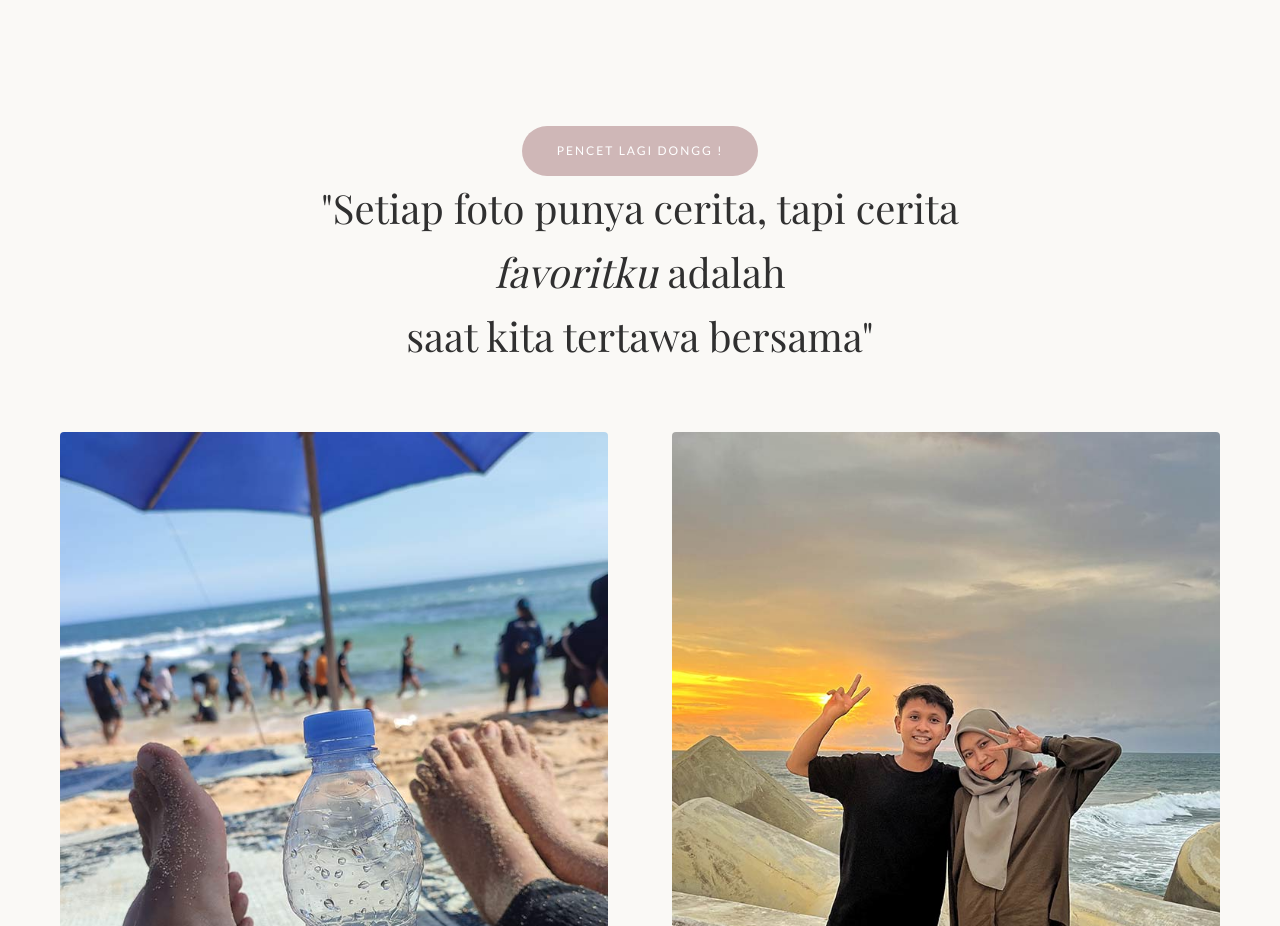
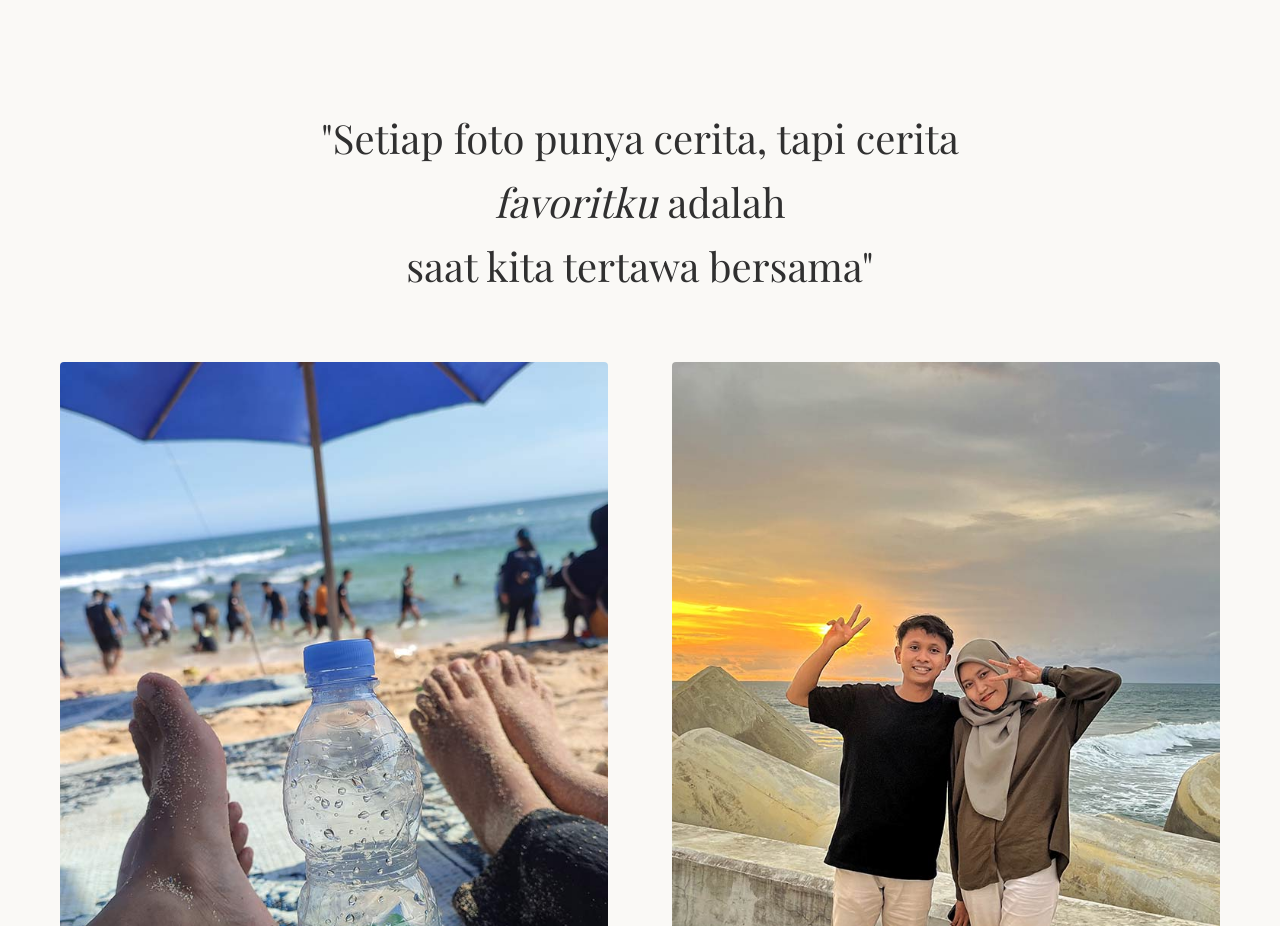
Before and after one commit to arifsetia-one/ultah, a plain HTML site: page index.html in a window 1280 px wide. Shown: the part 1380-2306 px from the top of the page. Drawn offline with nearby package versions, Linux system fonts and the light colour scheme; a web font is replaced by a local one.

Commit message:
disable button meet

```diff
--- a/index.html
+++ b/index.html
@@ -607,7 +607,7 @@
     <section class="stories" id="stories">
         <div class="container">
             <div class="stories-header" data-aos="fade-up">
-                <a href="https://meet.google.com/hmb-fidj-oqu" class="btn" target="_blank">Pencet Lagi Dongg !</a>
+                <!-- <a href="https://meet.google.com/hmb-fidj-oqu" class="btn" target="_blank">Pencet Lagi Dongg !</a> -->
                 <h2 class="display-2">"Setiap foto punya cerita, tapi cerita<br><span
                         class="italic-accent">favoritku</span>
                     adalah<br>saat kita tertawa bersama"</h2>
```
